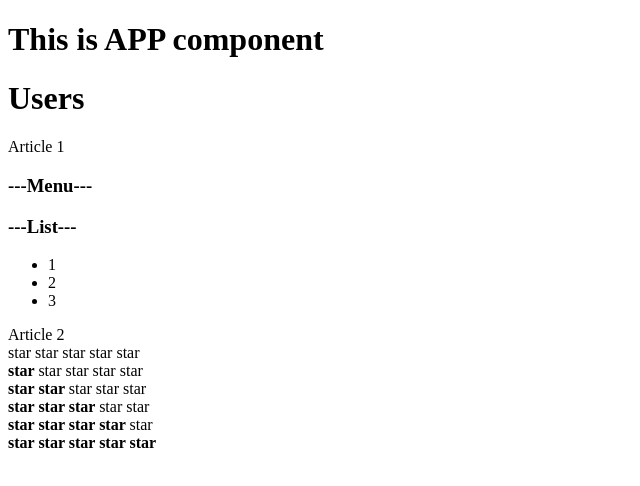
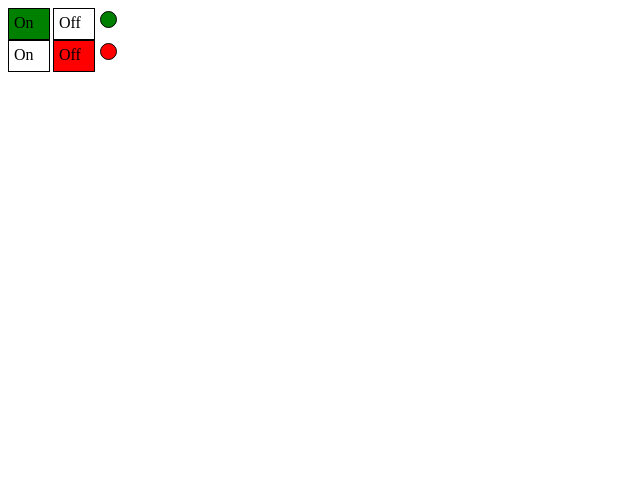
Before and after one commit to AnnAntonova2310/inc-kak-podrobno, a React (Create React App) app: page / in a window 1280 px wide. Shown: the top 486 px of the page, without its empty margins (0-640 px from the left). Built offline with nearby package versions, Linux system fonts and the light colour scheme.

Commit message:
add task onOff

```diff
--- a/src/App.tsx
+++ b/src/App.tsx
@@ -1,21 +1,25 @@
 import Accordion from './components/Accordion/accordion';
 import Rating from './components/Rating/rating';
+import {OnOff} from "./components/OnOff/OnOff";
 
 function App() {
     return (
         <div>
-            <PageTitle title={'This is APP component'}/>
-            <PageTitle title={'Users'}/>
-            Article 1
-            <Accordion titleValue={'---Menu---'} collapsed={true}/>
-            <Accordion titleValue={'---List---'} collapsed={false}/>
-            Article 2
-            <Rating value={0}/>
-            <Rating value={1}/>
-            <Rating value={2}/>
-            <Rating value={3}/>
-            <Rating value={4}/>
-            <Rating value={5}/>
+            {/*<PageTitle title={'This is APP component'}/>*/}
+            {/*<PageTitle title={'Users'}/>*/}
+            {/*Article 1*/}
+            {/*<Accordion titleValue={'---Menu---'} collapsed={true}/>*/}
+            {/*<Accordion titleValue={'---List---'} collapsed={false}/>*/}
+            {/*Article 2*/}
+            {/*<Rating value={0}/>*/}
+            {/*<Rating value={1}/>*/}
+            {/*<Rating value={2}/>*/}
+            {/*<Rating value={3}/>*/}
+            {/*<Rating value={4}/>*/}
+            {/*<Rating value={5}/>*/}
+            <OnOff  on={true}/>
+            <OnOff  on={false}/>
+            {/*<OnOff on={false}/>*/}
         </div>
     );
 }
--- a/src/Components/OnOff/OnOff.tsx
+++ b/src/Components/OnOff/OnOff.tsx
@@ -0,0 +1,41 @@
+ type PropsOnOffType = {
+     on: boolean
+}
+
+export const OnOff=(props: PropsOnOffType)=> {
+
+    const onStyle={
+        width: '30px',
+        height: '20px',
+        border: '1px solid black',
+        padding: '5px',
+        display: 'inline-block',
+        backgroundColor: props.on ? 'green' : 'white'
+    }
+    const offStyle={
+        width: '30px',
+        height: '20px',
+        border: '1px solid black',
+        marginLeft: '3px',
+        padding: '5px',
+        display: 'inline-block',
+        backgroundColor: props.on ? 'white' : 'red'
+    }
+
+    const indicatorStyle={
+        width: '15px',
+        height: '15px',
+        border: '1px solid black',
+        borderRadius: '10px',
+        marginLeft: '5px',
+        display: 'inline-block',
+        backgroundColor: props.on ? 'green' : 'red'
+    }
+
+    return( <div>
+        <div style={onStyle}>On</div>
+        <div style={offStyle}>Off</div>
+        <div style={indicatorStyle}>{props.on}</div>
+        </div>
+    )
+}
```
Also changed, not shown: src/App.css (line endings or trailing spaces).
